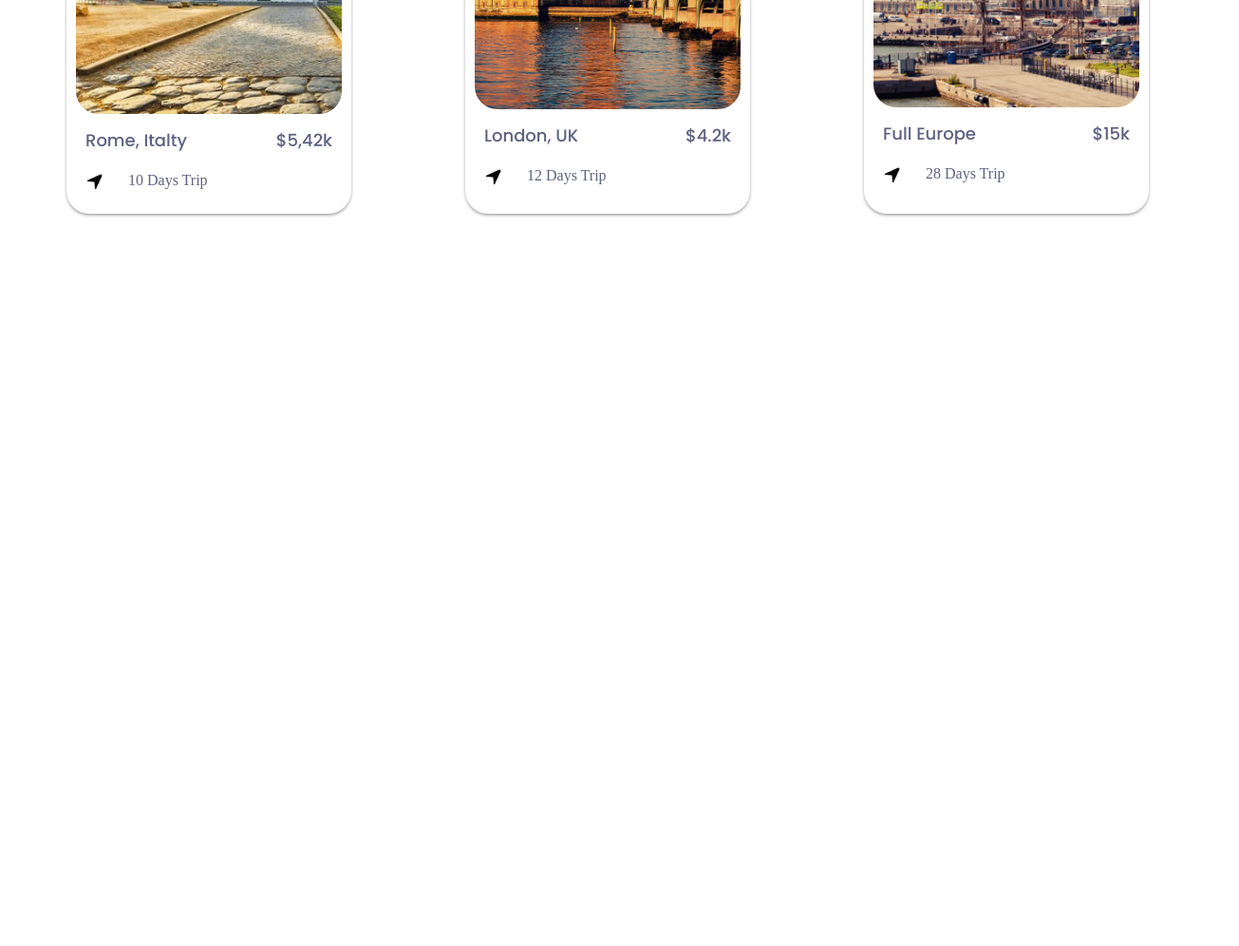
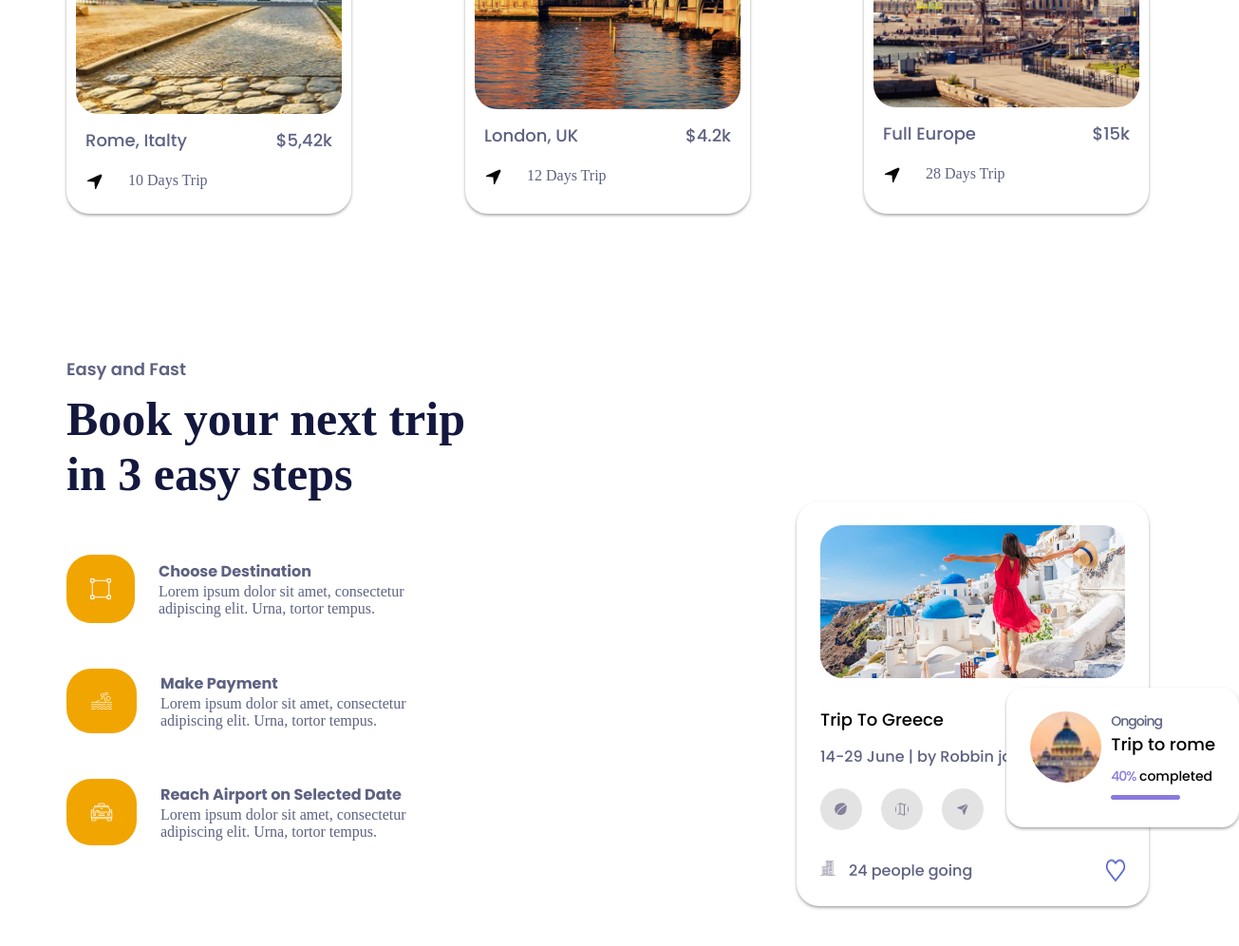
Before and after one commit to saadahmed18/Jadoo, a plain HTML site: page index.html in a window 1280 px wide. Shown: the part 1950-2946 px from the top of the page at 95% size, 1305 px wide, since content can reach past the window. Before the commit the page ends 2250 px from the top, so only its background shows below. Drawn offline with nearby package versions, Linux system fonts and the light colour scheme; a web font is replaced by a local one.

Commit message:
Add: Booking Flights Section

```diff
--- a/assets/style/main.css
+++ b/assets/style/main.css
@@ -314,3 +314,138 @@ section {
   font-weight: 500;
   color: var(--main-title-and-text-section-color);
 }
+.title-booking-flights h2 {
+  font-family: "Poppins", serif;
+  font-size: 18px;
+  font-weight: 600;
+  margin-bottom: 10px;
+  color: var(--main-title-and-text-section-color);
+}
+.title-booking-flights h3 {
+  font-family: "Volkhov", serif;
+  font-size: 50px;
+  font-weight: 700;
+  color: var(--title-section-color);
+}
+.all-info-flights {
+  display: flex;
+  flex-wrap: wrap;
+  justify-content: space-between;
+  align-items: center;
+}
+@media (max-width: 991px) {
+  .title-booking-flights {
+    text-align: center;
+  }
+  .all-info-flights {
+    justify-content: center;
+  }
+}
+.procedures {
+  padding-top: 40px;
+}
+.procedures .card {
+  display: flex;
+  align-items: center;
+  margin-bottom: 48px;
+}
+.procedures .card img {
+  padding: 25px;
+  border-radius: 26px;
+  background-color: var(--link-hero-color);
+}
+.procedures .card .info {
+  padding-left: 25px;
+}
+.card .info h4 {
+  font-family: "Poppins", serif;
+  font-weight: 700;
+  color: var(--main-title-and-text-section-color);
+}
+.card .info p {
+  color: var(--main-title-and-text-section-color);
+}
+.trips {
+  position: relative;
+}
+.trips .trip {
+  flex-basis: 370px;
+  padding: 25px;
+  border-radius: 24px;
+  box-shadow: 0px 1.85px 3.15px 0px #0000005a;
+  background-color: white;
+}
+.trips .trip .image-main {
+  width: 100%;
+}
+.trip h4 {
+  font-family: "Poppins", serif;
+  font-size: 18px;
+  font-weight: 500;
+  margin-top: 26px;
+}
+.trip .history {
+  display: block;
+  margin-top: 13px;
+  font-family: "Poppins", serif;
+  font-weight: 500;
+  color: var(--main-title-and-text-section-color);
+}
+.trip .icons {
+  display: flex;
+  margin: 21px 0 30px 0;
+  gap: 20px;
+}
+.trip .icons img {
+  display: block;
+  padding: 15px;
+  border-radius: 50%;
+  background-color: rgba(0, 0, 0, 0.11);
+}
+.pepole-going {
+  display: flex;
+  justify-content: space-between;
+}
+.pepole-going .info span {
+  font-family: "Poppins", serif;
+  font-weight: 500;
+  color: var(--main-title-and-text-section-color);
+  padding-left: 10px;
+}
+.moscow {
+  display: flex;
+  gap: 10px;
+  padding: 25px;
+  border-radius: 18px;
+  position: absolute;
+  top: 46%;
+  right: -95px;
+  box-shadow: 0px 1.85px 3.15px 0px #0000005a;
+  background-color: white;
+}
+.moscow img:first-child {
+  width: 75px;
+  height: 75px;
+  border-radius: 50%;
+}
+.moscow span:first-child {
+  font-family: "Poppins", serif;
+  font-size: 14px;
+  font-weight: 500;
+  letter-spacing: -1px;
+  color: var(--main-title-and-text-section-color);
+}
+.moscow .info h4 {
+  font-family: "Poppins", serif;
+  font-size: 18px;
+  font-weight: 500;
+  margin-bottom: 10px;
+}
+.moscow .info p {
+  font-family: "Poppins", serif;
+  font-size: 14px;
+  font-weight: 500;
+}
+.moscow .info p span {
+  color: #8a79df;
+}
--- a/index.html
+++ b/index.html
@@ -159,6 +159,79 @@
           </div>
         </div>
       </section>
+      <section class="booking-flights">
+        <div class="container">
+          <div class="title-booking-flights">
+            <h2>Easy and Fast</h2>
+            <h3>
+              Book your next trip <br />
+              in 3 easy steps
+            </h3>
+          </div>
+          <div class="all-info-flights">
+            <div class="procedures">
+              <div class="card">
+                <img src="assets/icons/selection.webp" alt="selection" />
+                <div class="info">
+                  <h4>Choose Destination</h4>
+                  <p>
+                    Lorem ipsum dolor sit amet, consectetur <br />
+                    adipiscing elit. Urna, tortor tempus.
+                  </p>
+                </div>
+              </div>
+              <div class="card">
+                <img src="assets/icons/water-sport.webp" alt="Water Sport" />
+                <div class="info">
+                  <h4>Make Payment</h4>
+                  <p>
+                    Lorem ipsum dolor sit amet, consectetur <br />
+                    adipiscing elit. Urna, tortor tempus.
+                  </p>
+                </div>
+              </div>
+              <div class="card">
+                <img src="assets/icons/taxi.webp" alt="Taxi" />
+                <div class="info">
+                  <h4>Reach Airport on Selected Date</h4>
+                  <p>
+                    Lorem ipsum dolor sit amet, consectetur <br />
+                    adipiscing elit. Urna, tortor tempus.
+                  </p>
+                </div>
+              </div>
+            </div>
+            <div class="trips">
+              <div class="trip">
+                <img class="image-main" src="assets/images/greece.webp" alt="greece" />
+                <h4>Trip To Greece</h4>
+                <span class="history">14-29 June | by Robbin joseph</span>
+                <div class="icons">
+                  <img src="assets/icons/leaf.webp" alt="leaf" />
+                  <img src="assets/icons/group.webp" alt="group" />
+                  <img src="assets/icons/send-2.webp" alt="send" />
+                </div>
+                <div class="pepole-going">
+                  <div class="info">
+                    <img src="assets/icons/building.webp" alt="building" />
+                    <span>24 people going</span>
+                  </div>
+                  <img src="assets/icons/love.webp" alt="love" />
+                </div>
+              </div>
+              <div class="moscow">
+                <img src="assets/images/moscow.webp" alt="moscow" />
+                <div class="info">
+                  <span>Ongoing</span>
+                  <h4>Trip to rome</h4>
+                  <p><span>40%</span> completed</p>
+                  <img src="assets/images/tape.webp" alt="tape" />
+                </div>
+              </div>
+            </div>
+          </div>
+        </div>
+      </section>
     </main>
   </body>
 </html>
```
Also changed, not shown: assets/icons/building.webp (renamed from assets/icons/building 1.png), assets/icons/group.webp (renamed from assets/icons/Group.png), assets/icons/leaf.webp (renamed from assets/icons/leaf 1.png), assets/icons/love.webp (added), assets/icons/selection.webp (renamed from assets/icons/selection 1.png), assets/icons/send-2.webp (renamed from assets/icons/send 2.png), assets/icons/taxi.webp (renamed from assets/icons/taxi.png), assets/icons/water-sport.webp (renamed from assets/icons/water-sport 1.png), assets/images/greece.webp (renamed from assets/images/Rectangle 17.jpg), assets/images/moscow.webp (renamed from assets/images/image 32.png), assets/images/tape.webp (added).
